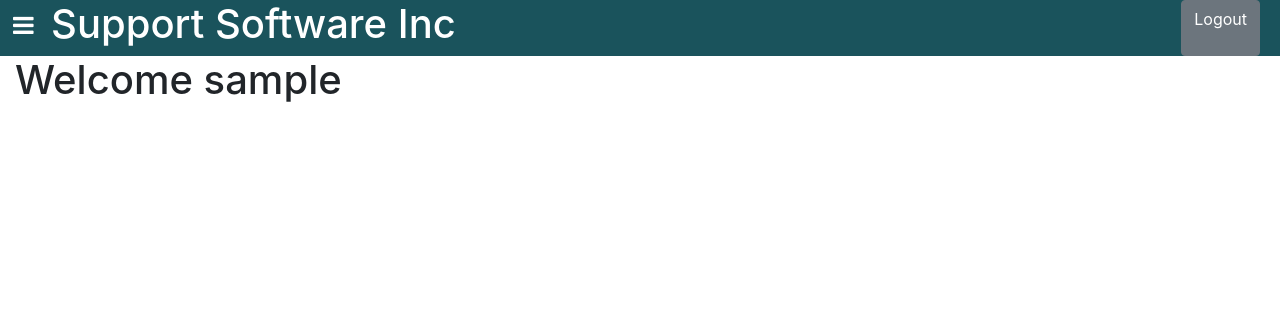
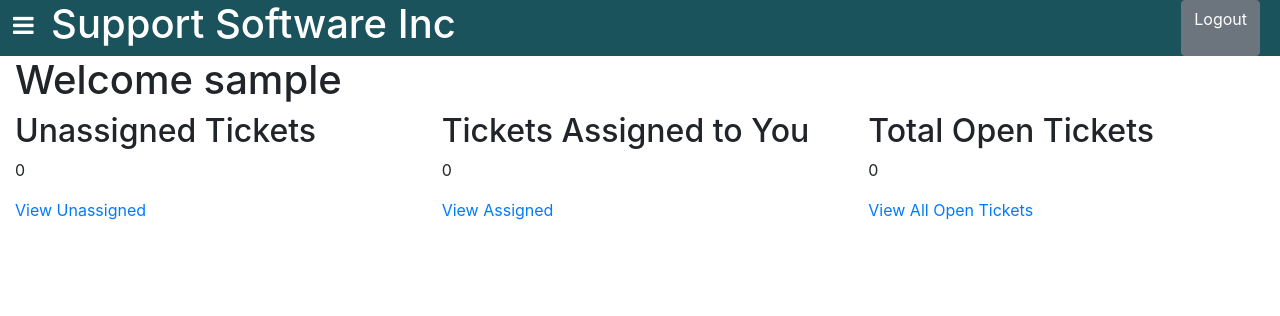
Before and after one commit to Lowe54/Support-Software-Inc, a Django app: page //dashboard in a window 1280 px wide. Shown: the top 316 px of the page. Run offline with Django 3.2, Linux system fonts and the light colour scheme; a user stored in the database is signed in; tables that the repository leaves empty hold one stand-in row (values such as "Sample post"); some libraries are stand-ins or nearby versions.

Commit message:
Added ticket counts to dashboard

```diff
--- a/ticket/templates/dashboard.html
+++ b/ticket/templates/dashboard.html
@@ -2,9 +2,27 @@
 
 {% block content %}
 
-<div class="agn-ContentWrapper">
-    <h1>Welcome {{user.user.username}}</h1>
+<div class="agn_ContentWrapper">
+    <h1 class="agn_WelcomeHeader">Welcome {{user.user.username}}</h1>
+    <div class="agn_TicketStat--wrapper row col-lg-offset-1">
+        <div class="agn_Ticketstat--Item col-lg-4 col-md-6 col-sm-12">
+            <h2>Unassigned Tickets</h2>
+                <p class="agn_TicketStat--Count">{{unassigned}}</p>
+            <a class="agn_TicketstatLink" href="/">View Unassigned</a>
+        </div>
 
+        <div class="agn_Ticketstat--Item col-lg-4 col-md-6 col-sm-12">
+            <h2>Tickets Assigned to You</h2>
+                    <p class="agn_TicketStat--Count">{{assigned}}</p>
+                <a class="agn_TicketstatLink" href="/">View Assigned</a>
+        </div>
+
+        <div class="agn_Ticketstat--Item col-lg-4 col-md-6 col-sm-12">
+            <h2>Total Open Tickets</h2>
+                    <p class="agn_TicketStat--Count">{{open_tickets}}</p>
+                <a class="agn_TicketstatLink" href="/">View All Open Tickets</a>
+        </div>
+    </div>
 </div>
 
 {% endblock %}
```
